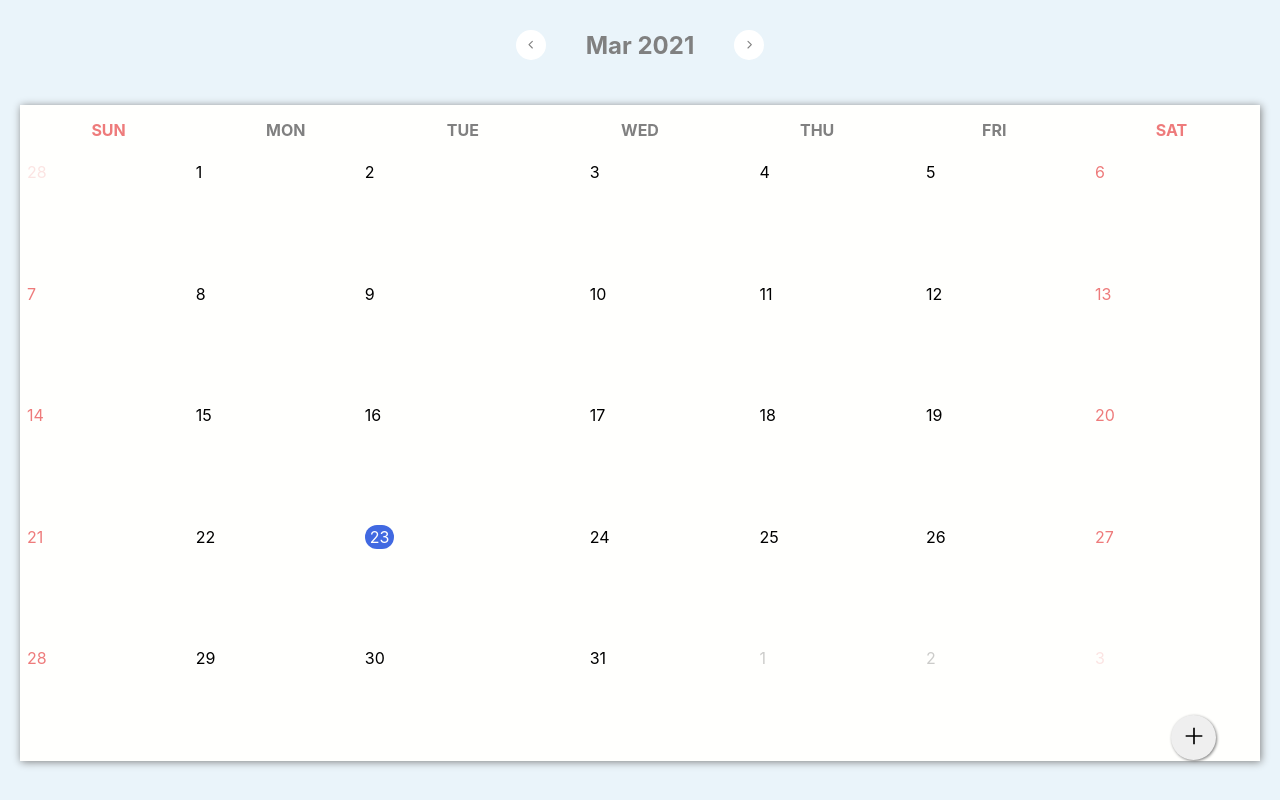
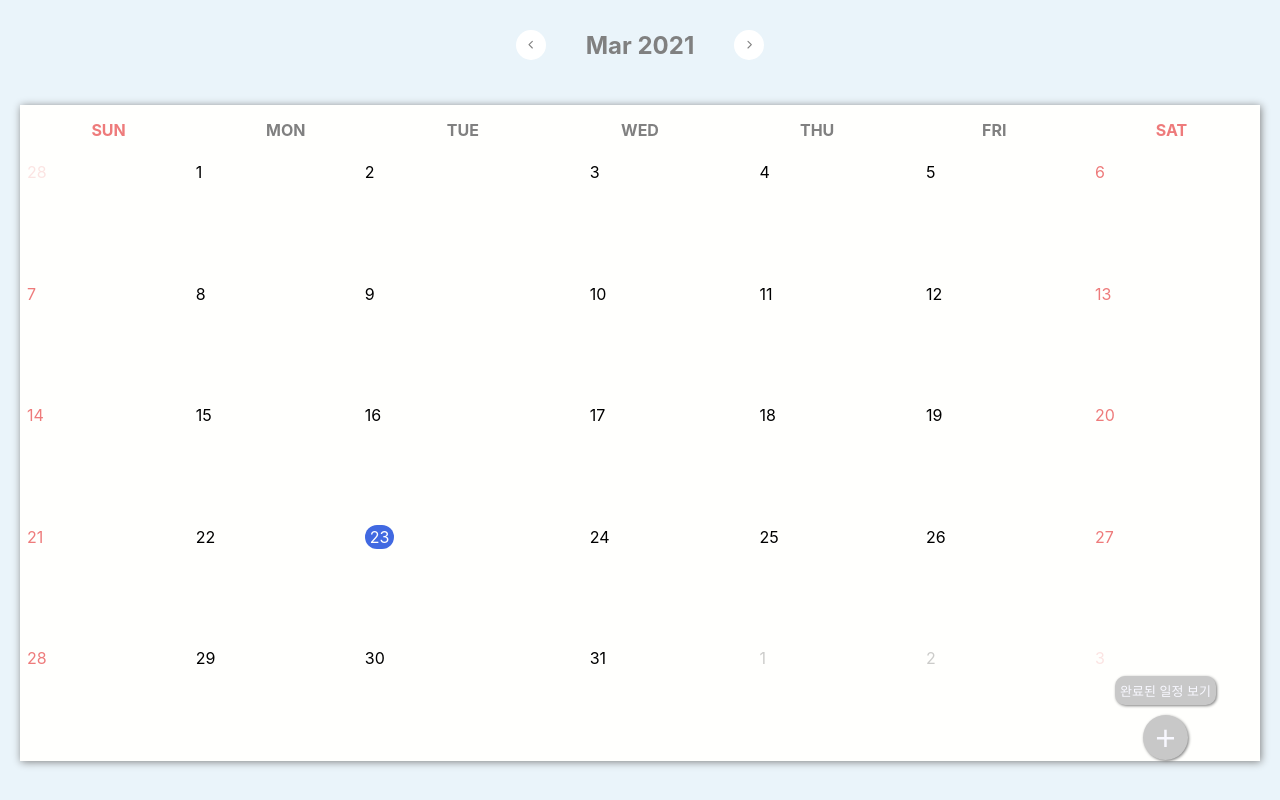
Before and after one commit to EK-Choi/calendar_react, a React (Create React App) app: page / in a window 1280 px wide. Built offline with nearby package versions, Linux system fonts and the light colour scheme.

Commit message:
added completed event button

```diff
--- a/src/App.js
+++ b/src/App.js
@@ -10,7 +10,7 @@ class App extends React.Component{
   constructor(props){
     super(props);
     this.state={
-
+      list: ["react project", "algorithm", "meeting"]
     };
   }
 
@@ -21,8 +21,7 @@ class App extends React.Component{
   render(){
     return (
       <AppStyle>
-        <Route path="/" exact component={Calendar}/>
-        {/* <Button><button onClick={() => {this.props.history.push('/addingevent');}}><GrAdd size="20"/></button></Button> */}
+        <Route path="/" exact render={()=><Calendar list={this.state.list}/>}/>
         <Route path="/addingevent" component={AddingEvent}/>
       </AppStyle>
     );
@@ -34,24 +33,6 @@ class App extends React.Component{
 const AppStyle = styled.div`
   background-color: rgb(234, 244, 250);
   height: 100vh;
-  /* overflow: hidden; */
 `;
 
-// const Button = styled.div`
-//   position: absolute;
-//   bottom: 5vh;
-//   right: 5vw;
-//   & button {
-//     width: 45px;
-//     height: 45px;
-//     border-radius: 45px;
-//     border: none;
-//     box-shadow: 1px 1px 3px gray;
-//     cursor: pointer;
-//     :hover{
-
-//     }
-//   }
-// `;
-
 export default withRouter(App);
--- a/src/Calendar.js
+++ b/src/Calendar.js
@@ -3,9 +3,10 @@ import { FiChevronLeft, FiChevronRight } from "react-icons/fi";
 import styled from "styled-components";
 import {useState} from 'react';
 import moment from 'moment';
-import { GrAdd } from "react-icons/gr";
+import { Link } from 'react-router-dom';
 
 const Calendar = (props) => {
+  console.log(props);
   const [getMoment, setMoment]=useState(moment());
   const today = getMoment;
 
@@ -73,7 +74,10 @@ const Calendar = (props) => {
           </tbody>
         </table>
       </Body>
-      <Button><button onClick={() => {props.history.push('/addingevent');}}><GrAdd size="20"/></button></Button>
+      <Button>
+        <button className="completed">완료된 일정 보기</button>
+        <Link to="/addingevent"><button className="adding">+</button></Link>
+      </Button>
     </div>
   )
 };
@@ -151,28 +155,41 @@ const Weekdays = styled.div`
       color: rgb(238, 123, 123);
     }
   }
-
-`;
-
-const Dates = styled.div`
-  display: flex;
-  justify-content: center;
-  align-items: center;
 `;
 
 const Button = styled.div`
+  display: flex;
+  flex-direction: column;
   position: absolute;
   bottom: 5vh;
   right: 5vw;
-  & button {
+  align-items: center;
+  & .completed{
+    font-size: 13px;
+    background-color: rgb(200, 200, 200);
+    color: #F8F8FF;
+    border: none;
+    padding: 5px;
+    border-radius: 10px;
+    box-shadow: 1px 1px 3px gray;
+    margin-bottom: 10px;
+    cursor: pointer;
+    :hover{
+      background-color: black;
+    }
+  }
+  & .adding {
     width: 45px;
     height: 45px;
     border-radius: 45px;
     border: none;
     box-shadow: 1px 1px 3px gray;
+    background-color: rgb(200, 200, 200);
+    color: #F8F8FF;
+    font-size: 35px;
     cursor: pointer;
     :hover{
-
+      background-color: black;
     }
   }
 `;
```
